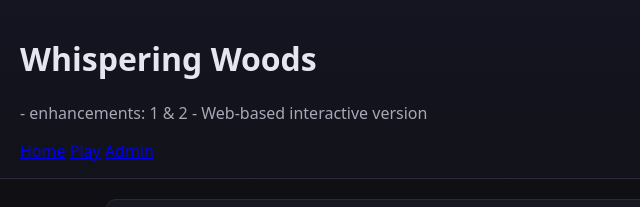
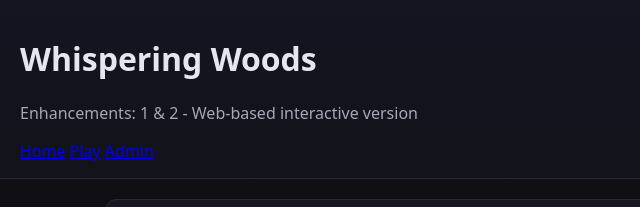
Before and after one commit to Duane-Wegner/Whispering-Woods, a plain HTML site: page index.html in a window 1280 px wide. Shown: the top 207 px of the page, 0-640 px from the left. Drawn offline with Linux system fonts and the light colour scheme.

Commit message:
Fix subtitle formatting in header component

```diff
--- a/components/header.html
+++ b/components/header.html
@@ -1,7 +1,7 @@
 <!-- Shared header component for Enhancement-1 -->
 <header class="site-header">
   <h1>Whispering Woods</h1>
-  <p class="subtitle">- enhancements: 1 & 2 - Web-based interactive version</p>
+  <p class="subtitle">Enhancements: 1 & 2 - Web-based interactive version</p>
   <nav class="main-nav">
     <a href="./index.html">Home</a>
     <a href="./game.html">Play</a>
```
